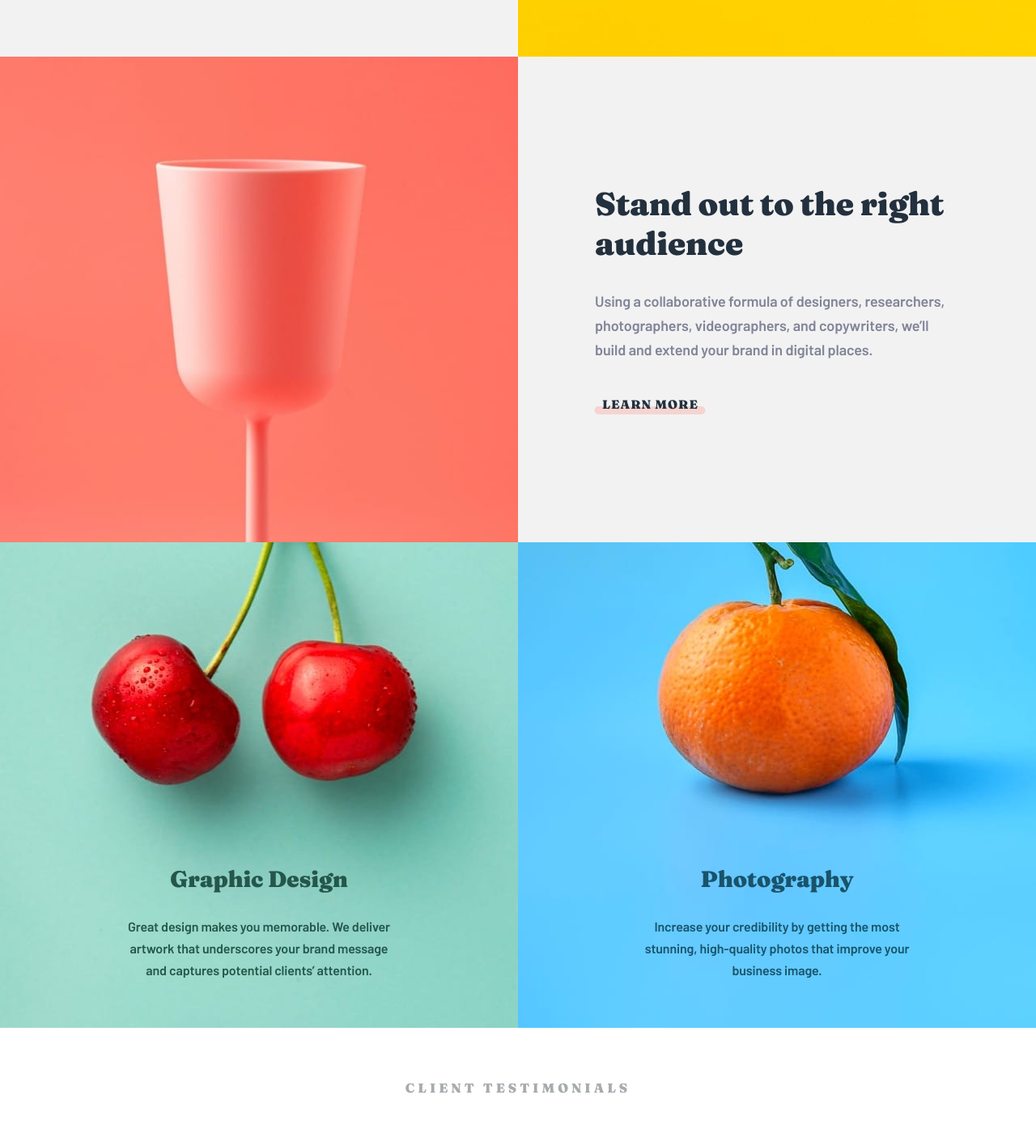
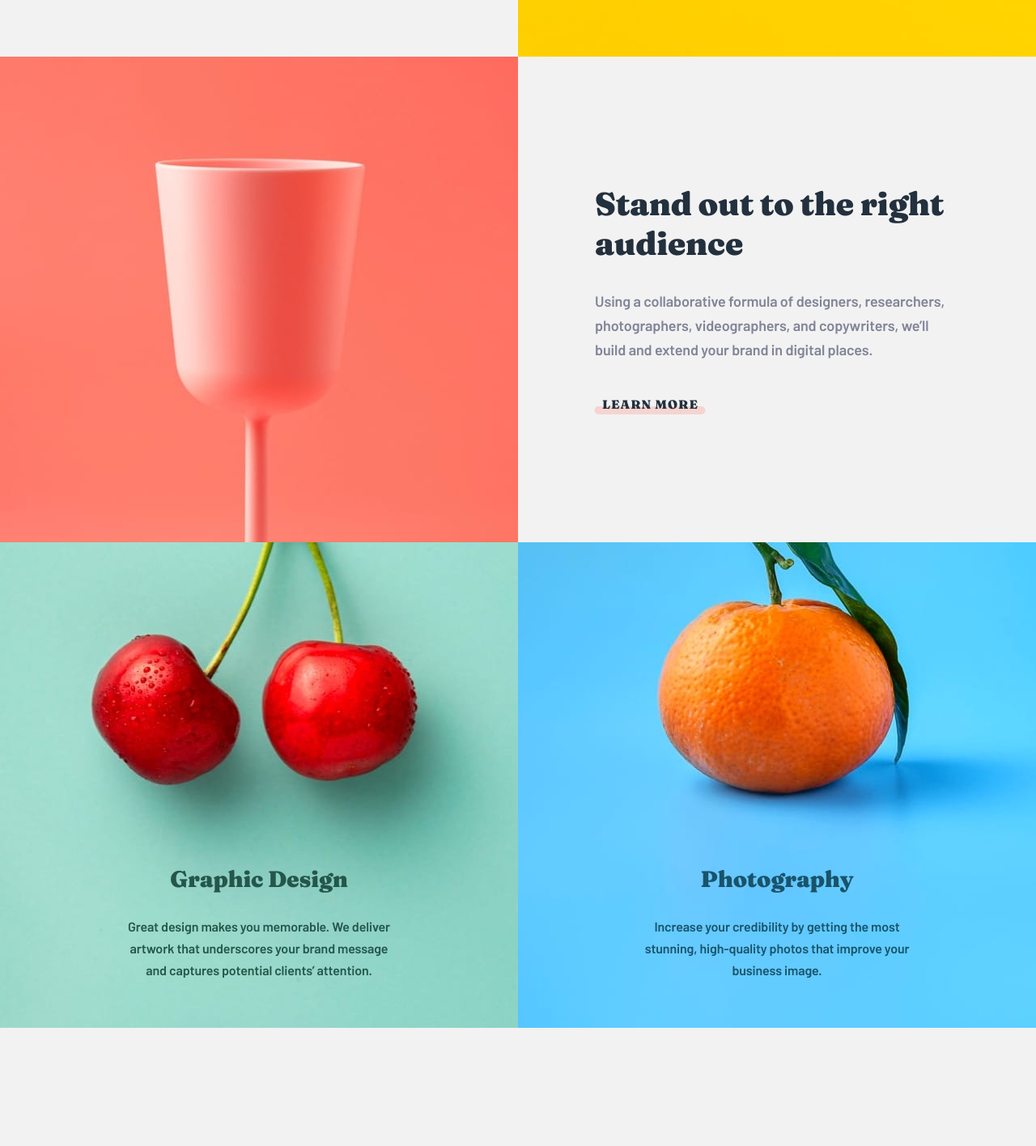
Before and after one commit to brasspetals/fm-sunnyside-landing-page, a Svelte app: page / in a window 1280 px wide. Shown: the part 1330-2746 px from the top of the page at 81% size. Built offline with nearby package versions, Linux system fonts and the light colour scheme.

Commit message:
Add tablet and desktop styles for testimonial, gallery, and footer sections. Misc layout tweaks.
- gallery is now dynamically created
- switched to picture elements for gallery and card pair images
- improved tablet/desktop responsiveness for header, nav, and card pairs.

```diff
--- a/public/scripts/cardPairs.js
+++ b/public/scripts/cardPairs.js
@@ -2,13 +2,17 @@ export const cardPairs = [
   {
     heading: "Transform your brand",
     description: "We are a full-service creative agency specializing in helping brands grow fast. Engage your clients through compelling visuals that do most of the marketing for you.",
-    srcset: "./images/mobile/image-transform.jpg, ./images/desktop/image-transform.jpg 700w",
+    src: "./images/mobile/image-transform.jpg",
+    srcset: "./images/desktop/image-transform.jpg",
+    media: "(min-width: 750px)",
     color: "yellow"
   },
   {
     heading: "Stand out to the right audience",
     description: "Using a collaborative formula of designers, researchers, photographers, videographers, and copywriters, we’ll build and extend your brand in digital places.",
-    srcset: "./images/mobile/image-stand-out.jpg, ./images/desktop/image-stand-out.jpg 700w",
+    src: "./images/mobile/image-stand-out.jpg",
+    srcset: "./images/desktop/image-stand-out.jpg",
+    media: "(min-width: 750px)",
     color: "pink"
   }
 ]
--- /dev/null
+++ b/public/scripts/gallery.js
@@ -0,0 +1,22 @@
+export const gallery = [
+  {
+    src: "/images/mobile/image-gallery-milkbottles.jpg",
+    srcset: "/images/desktop/image-gallery-milkbottles.jpg",
+    media: "(min-width: 750px)"
+  },
+  {
+    src: "/images/mobile/image-gallery-orange.jpg",
+    srcset: "/images/desktop/image-gallery-orange.jpg",
+    media: "(min-width: 750px)"
+  },
+  {
+    src: "/images/mobile/image-gallery-cone.jpg",
+    srcset: "/images/desktop/image-gallery-cone.jpg",
+    media: "(min-width: 750px)"
+  },
+  {
+    src: "/images/mobile/image-gallery-sugar-cubes.jpg",
+    srcset: "/images/desktop/image-gallery-sugar-cubes.jpg",
+    media: "(min-width: 750px)"
+  }
+]
--- a/src/components/CardPair.svelte
+++ b/src/components/CardPair.svelte
@@ -5,7 +5,12 @@
 
 <div class="pair">
   <div class="pair__img">
-    <img srcset="{card.srcset}" alt="">
+    <picture>
+      <source srcset="{card.srcset}"
+      media="{card.media}">
+      <img srcset="{card.src}" alt="">
+    </picture>
+
   </div>
   <div class="pair__text">
     <h2>{card.heading}</h2>
@@ -54,7 +59,12 @@
       display: grid;
       grid-auto-flow: column;
       grid-template-columns: 1fr 1fr;
-      height: 31.25rem;
+      height: 28.125rem;
+      overflow: hidden;
+    }
+
+    .pair__img {
+      overflow: hidden;
     }
 
     img {
@@ -63,23 +73,14 @@
     }
 
     .pair__text {
-      text-align: left;
+      align-self: center;
       align-content: center;
-      justify-items: left;
       justify-content: center;
-      padding: 4rem 2rem;
-    }
-
-    h2 {
-      max-width: 15ch;
+      padding: 4rem 2.5rem;
     }
 
     p {
-      max-width: 44ch;
-    }
-
-    :global(.pair__text a) {
-      margin-left: 0.5625rem;
+      max-width: 37ch;
     }
   }
 
@@ -89,17 +90,24 @@
     }
 
     .pair__text {
-      padding: 4rem 2.5rem;
+      text-align: left;
+      justify-items: left;
     }
 
     h2 {
       font-size: 2.5rem;
       letter-spacing: -0.0181rem;
       margin-bottom: 2rem;
+      max-width: 15ch;
     }
 
     p {
       margin-bottom: 2.5rem;
+      max-width: 44ch;
+    }
+
+    :global(.pair__text a) {
+      margin-left: 0.5625rem;
     }
 
   }
--- a/src/components/NavFooter.svelte
+++ b/src/components/NavFooter.svelte
@@ -18,7 +18,7 @@
     font-size: 1.125rem;
     line-height: 1.3889;
     letter-spacing: -0.0081rem;
-    transition: color .4s ease;
+    transition: color .2s ease;
   }
 
   .navlist__item:hover {
--- a/src/components/SocialLinks.svelte
+++ b/src/components/SocialLinks.svelte
@@ -1,19 +1,27 @@
 <script></script>
 
-<div class="social">
+<ul class="social">
+  <li>
     <a href="/" class="social__icon">
       <svg width="20" height="20" xmlns="http://www.w3.org/2000/svg"><title>facebook</title><path d="M18.896 0H1.104C.494 0 0 .494 0 1.104v17.793C0 19.506.494 20 1.104 20h9.58v-7.745H8.076V9.237h2.606V7.01c0-2.583 1.578-3.99 3.883-3.99 1.104 0 2.052.082 2.329.119v2.7h-1.598c-1.254 0-1.496.597-1.496 1.47v1.928h2.989l-.39 3.018h-2.6V20h5.098c.608 0 1.102-.494 1.102-1.104V1.104C20 .494 19.506 0 18.896 0z" fill="#2C7566" fill-rule="nonzero"/></svg>
     </a>
+  </li>
+  <li>
     <a href="/" class="social__icon">
       <svg width="20" height="20" xmlns="http://www.w3.org/2000/svg"><title>instagram</title><path d="M10 1.802c2.67 0 2.987.01 4.042.059 2.71.123 3.975 1.409 4.099 4.099.048 1.054.057 1.37.057 4.04 0 2.672-.01 2.988-.057 4.042-.124 2.687-1.387 3.975-4.1 4.099-1.054.048-1.37.058-4.041.058-2.67 0-2.987-.01-4.04-.058-2.718-.124-3.977-1.416-4.1-4.1-.048-1.054-.058-1.37-.058-4.041 0-2.67.01-2.986.058-4.04.124-2.69 1.387-3.977 4.1-4.1 1.054-.048 1.37-.058 4.04-.058zM10 0C7.284 0 6.944.012 5.877.06 2.246.227.227 2.242.061 5.877.01 6.944 0 7.284 0 10s.012 3.057.06 4.123c.167 3.632 2.182 5.65 5.817 5.817 1.067.048 1.407.06 4.123.06s3.057-.012 4.123-.06c3.629-.167 5.652-2.182 5.816-5.817.05-1.066.061-1.407.061-4.123s-.012-3.056-.06-4.122C19.777 2.249 17.76.228 14.124.06 13.057.01 12.716 0 10 0zm0 4.865a5.135 5.135 0 100 10.27 5.135 5.135 0 000-10.27zm0 8.468a3.333 3.333 0 110-6.666 3.333 3.333 0 010 6.666zm5.338-9.87a1.2 1.2 0 100 2.4 1.2 1.2 0 000-2.4z" fill="#2C7566" fill-rule="nonzero"/></svg>
     </a>
+  </li>
+  <li>
     <a href="/" class="social__icon">
       <svg width="20" height="17" xmlns="http://www.w3.org/2000/svg"><title>twitter</title><path d="M20 2.172a8.192 8.192 0 01-2.357.646 4.11 4.11 0 001.805-2.27 8.22 8.22 0 01-2.606.996A4.096 4.096 0 0013.847.248c-2.65 0-4.596 2.472-3.998 5.037A11.648 11.648 0 011.392 1a4.109 4.109 0 001.27 5.478 4.086 4.086 0 01-1.858-.513c-.045 1.9 1.318 3.679 3.291 4.075a4.113 4.113 0 01-1.853.07 4.106 4.106 0 003.833 2.849A8.25 8.25 0 010 14.658a11.616 11.616 0 006.29 1.843c7.618 0 11.923-6.434 11.663-12.205A8.354 8.354 0 0020 2.172z" fill="#2C7566" fill-rule="nonzero"/></svg>
     </a>
+  </li>
+  <li>
     <a href="/" class="social__icon">
       <svg width="20" height="20" xmlns="http://www.w3.org/2000/svg"><title>pinterest</title><path d="M10 0C4.477 0 0 4.477 0 10c0 4.237 2.636 7.855 6.356 9.312-.088-.791-.167-2.005.035-2.868.181-.78 1.172-4.97 1.172-4.97s-.299-.6-.299-1.486c0-1.39.806-2.428 1.81-2.428.852 0 1.264.64 1.264 1.408 0 .858-.546 2.14-.828 3.33-.236.995.5 1.807 1.48 1.807 1.778 0 3.144-1.874 3.144-4.58 0-2.393-1.72-4.068-4.176-4.068-2.845 0-4.516 2.135-4.516 4.34 0 .859.331 1.781.745 2.281a.3.3 0 01.069.288l-.278 1.133c-.044.183-.145.223-.335.134-1.249-.581-2.03-2.407-2.03-3.874 0-3.154 2.292-6.052 6.608-6.052 3.469 0 6.165 2.473 6.165 5.776 0 3.447-2.173 6.22-5.19 6.22-1.013 0-1.965-.525-2.291-1.148l-.623 2.378c-.226.869-.835 1.958-1.244 2.621.937.29 1.931.446 2.962.446 5.523 0 10-4.477 10-10S15.523 0 10 0z" fill="#2C7566" fill-rule="nonzero"/></svg>
     </a>
-</div>
+  </li>
+</ul>
 
 <style>
   .social {
@@ -25,7 +33,7 @@
     margin-top: 5.5rem;
   }
   .social__icon * {
-    transition: fill .4s ease;
+    transition: fill .2s ease;
   }
 
   .social__icon:hover * {
--- a/src/components/Testimonial.svelte
+++ b/src/components/Testimonial.svelte
@@ -31,6 +31,7 @@
     line-height: 1.778;
     color: var(--color-dark-gray);
     margin-bottom: 2rem;
+    max-width: 39ch;
   }
 
   .testimonial__name {
@@ -45,8 +46,19 @@
   .testimonial__occupation {
     color: var(--color-gray);
     text-transform: capitalize;
-    font-size: 14px;
+    font-size: 0.875rem;
     line-height: 1.786;
-    letter-spacing: -0.1px;
+    letter-spacing: -0.0063rem;
+  }
+
+  @media screen and (min-width: 750px) {
+    .testimonial__avatar {
+      margin-bottom: 3.625rem;
+    }
+
+    .testimonial__text {
+      max-width: 34ch;
+      margin-bottom: 4.25rem;
+    }
   }
 </style>
--- a/src/components/layout/About.svelte
+++ b/src/components/layout/About.svelte
@@ -18,7 +18,6 @@
   }
 
   @media screen and (min-width: 1325px) {
-
     :global(.pair:nth-of-type(odd) > .pair__text) {
       justify-content: right;
       padding-right: 6.5625rem;
--- a/src/components/layout/ClientTestimonials.svelte
+++ b/src/components/layout/ClientTestimonials.svelte
@@ -14,6 +14,7 @@
 
 <style>
   .client-testimonials {
+    background-color: var(--color-white-bg);
     padding: 4rem 1.5rem 5.375rem;
     text-align: center;
   }
@@ -30,4 +31,32 @@
     display: grid;
     gap: 4rem;
   }
+
+  @media screen and (min-width: 750px) {
+    .client-testimonials {
+      padding: 6rem 2.5rem;
+    }
+
+    h2 {
+      font-size: 1.25rem;
+      letter-spacing: 0.3125rem;
+    }
+  }
+
+  @media screen and (min-width: 1150px) {
+    .client-testimonials {
+      padding: 10rem 2.5rem;
+    }
+
+    h2 {
+      margin-bottom: 5rem;
+    }
+
+    .testimonials {
+      grid-auto-flow: column;
+      max-width: 69.375rem;
+      margin: 0 auto;
+      gap: 1.75rem;
+    }
+  }
 </style>
--- a/src/components/layout/Footer.svelte
+++ b/src/components/layout/Footer.svelte
@@ -21,4 +21,10 @@
     justify-items: center;
     position: relative;
   }
+
+  @media screen and (min-width: 750px) {
+    footer {
+      padding: 4.5rem 2.5rem 6rem;
+    }
+  }
 </style>
--- a/src/components/layout/Gallery.svelte
+++ b/src/components/layout/Gallery.svelte
@@ -1,10 +1,14 @@
-<script></script>
+<script>
+  import {gallery} from '../../../public/scripts/gallery'
+</script>
 
 <div class="gallery">
-  <img src="/images/mobile/image-gallery-milkbottles.jpg" alt="">
-  <img src="/images/mobile/image-gallery-orange.jpg" alt="">
-  <img src="/images/mobile/image-gallery-cone.jpg" alt="">
-  <img src="/images/mobile/image-gallery-sugar-cubes.jpg" alt="">
+  {#each gallery as image}
+    <picture>
+      <source srcset="{image.srcset}" media="{image.media}">
+      <img src="{image.src}" alt="">
+    </picture>
+  {/each}
 </div>
 
 <style>
@@ -17,4 +21,10 @@
     width: 100%;
     display: block;
   }
+
+  @media screen and (min-width: 750px) {
+    .gallery {
+      grid-template-columns: repeat(4, 1fr);
+    }
+  }
 </style>
--- a/src/components/layout/Header.svelte
+++ b/src/components/layout/Header.svelte
@@ -59,7 +59,7 @@
     }
 
     h1 {
-      font-size: 3.5rem;
+      font-size: 3rem;
       letter-spacing: 0.5469rem;
       margin-top: 6.5625rem;
     }
@@ -68,4 +68,10 @@
       margin-top: 5.75rem;
     }
   }
+
+  @media screen and (min-width: 1000px) {
+    h1 {
+      font-size: 3.5rem;
+    }
+  }
 </style>
```
Also changed, not shown: public/images/desktop/image-gallery-sugar-cubes.jpg (renamed from public/images/desktop/image-gallery-sugarcubes.jpg). Lines whose indentation alone changed are shown as unchanged.
